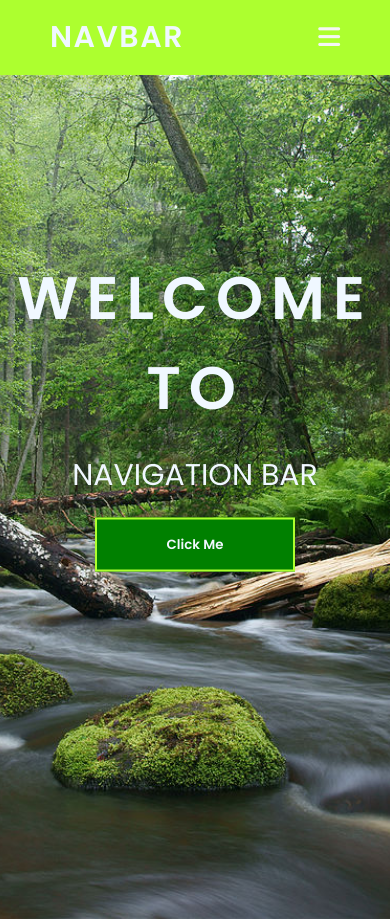
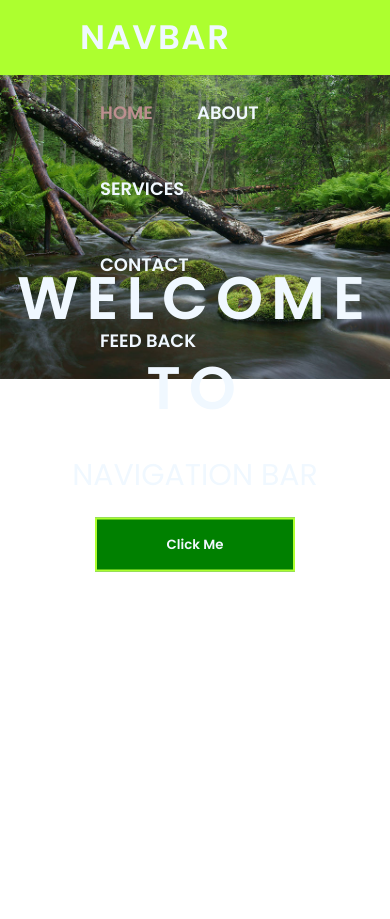
Before and after one commit to HeartieSelas/CSS-Main-Task1, a plain HTML site: page index.html in a window 390 px wide. After the commit the page ends 844 px from the top, so only its background shows below. Drawn offline with Linux system fonts and the light colour scheme.

Commit message:
Update style.css

```diff
--- a/style.css
+++ b/style.css
@@ -96,40 +96,3 @@ nav ul .active{
 #check{
     display: none;
 }
-
-@media screen and (max-width: 990px){
-    nav{
-        padding: 0px 50px;
-    }
-    .checkbtn{
-        display: block;
-    }
-    nav .logo p{
-        font-size: 30px;
-    }
-    nav ul{
-        width: 100%;
-        height: 100vh;
-        background-color: green;
-        position: fixed;
-        top: 75px;
-        left: 100%;
-        text-align: center;
-        transition: 0.4s ease;
-    }
-    nav ul li{
-        display: block;
-        margin: 60px 0px;
-        line-height: 20px;
-    }
-    #check:checked ~ ul{
-        left: 0;
-    }
-    .background{
-        background-image: url('Images/Nature.jpg');
-        background-size: cover;
-        background-position: center;
-        background-repeat: no-repeat;
-        height: calc(100vh);
-    }
-}
```
